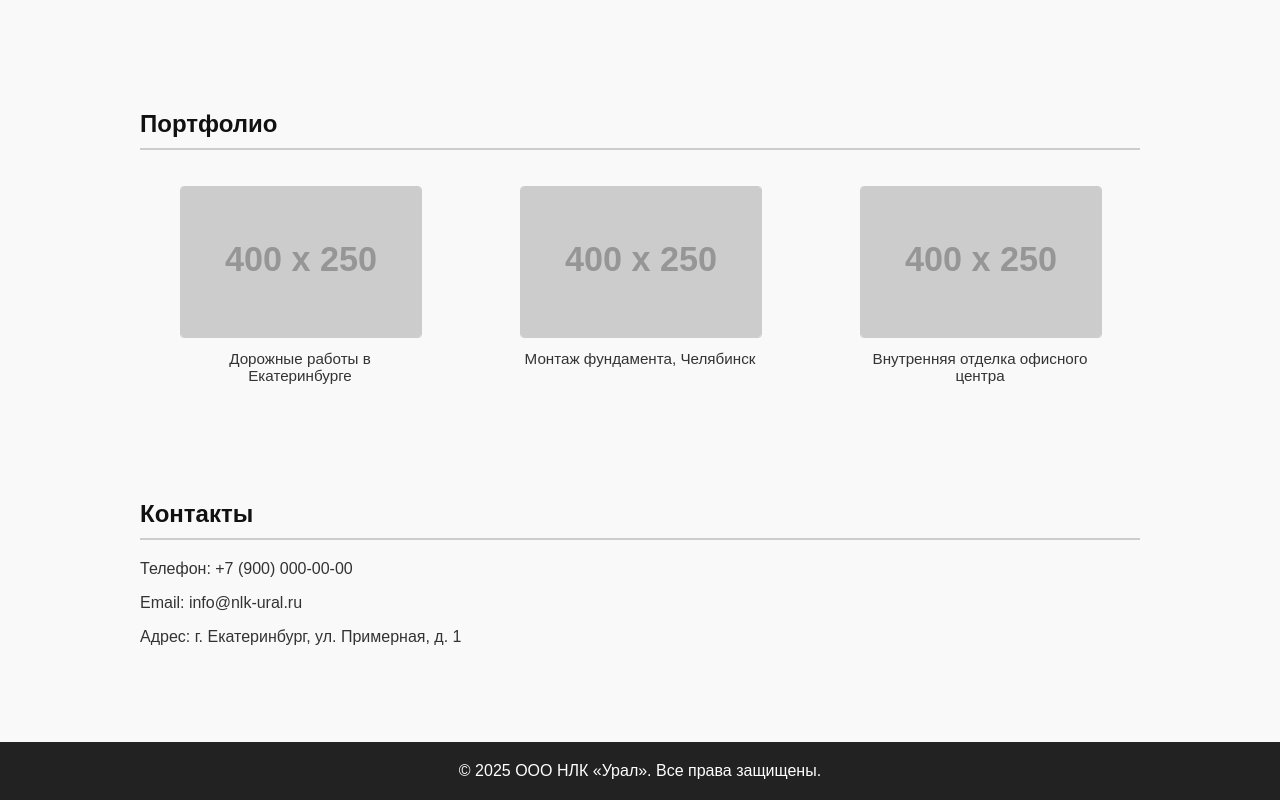
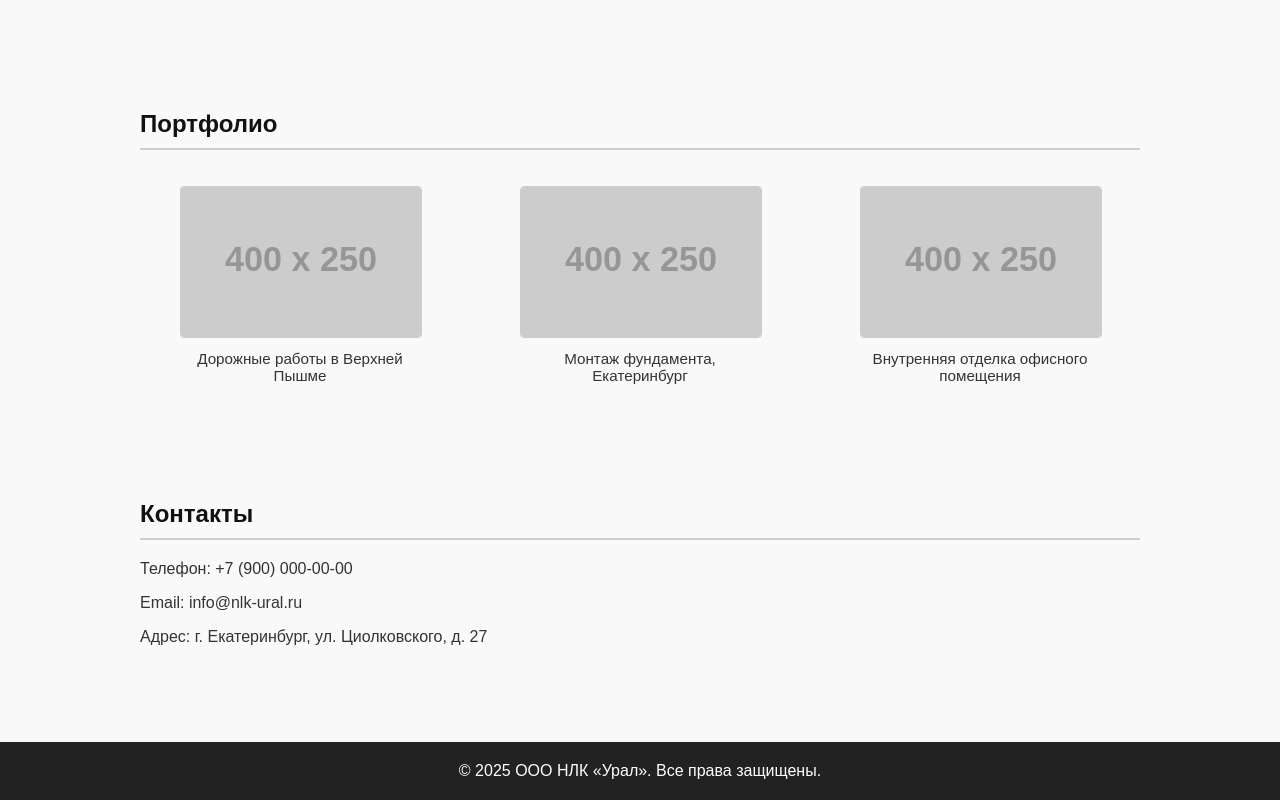
Before and after one commit to xxxlex1983-lang/nlk-ural, a plain HTML site: page index.html in a window 1280 px wide. Shown: the part 640-1440 px from the top of the page. Drawn offline with Linux system fonts and the light colour scheme; placeholder pictures from the web are drawn by us.

Commit message:
Update index.html

```diff
--- a/index.html
+++ b/index.html
@@ -48,15 +48,15 @@
     <div class="portfolio">
         <figure>
             <img src="https://via.placeholder.com/400x250?text=Объект+1" alt="Проект 1">
-            <figcaption>Дорожные работы в Екатеринбурге</figcaption>
+            <figcaption>Дорожные работы в Верхней Пышме</figcaption>
         </figure>
         <figure>
             <img src="https://via.placeholder.com/400x250?text=Объект+2" alt="Проект 2">
-            <figcaption>Монтаж фундамента, Челябинск</figcaption>
+            <figcaption>Монтаж фундамента, Екатеринбург</figcaption>
         </figure>
         <figure>
             <img src="https://via.placeholder.com/400x250?text=Объект+3" alt="Проект 3">
-            <figcaption>Внутренняя отделка офисного центра</figcaption>
+            <figcaption>Внутренняя отделка офисного помещения</figcaption>
         </figure>
     </div>
 </section>
@@ -65,7 +65,7 @@
     <h2>Контакты</h2>
     <p>Телефон: +7 (900) 000-00-00</p>
     <p>Email: info@nlk-ural.ru</p>
-    <p>Адрес: г. Екатеринбург, ул. Примерная, д. 1</p>
+    <p>Адрес: г. Екатеринбург, ул. Циолковского, д. 27</p>
 </section>
 
 <footer>
```
